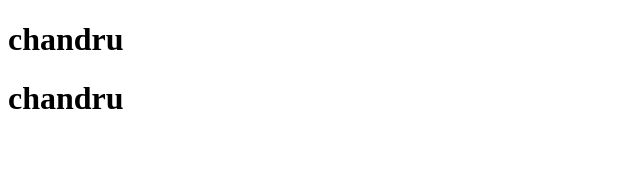
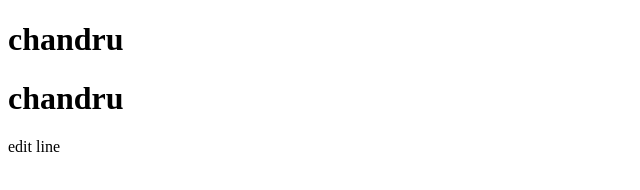
Before and after one commit to chandru0104/ex.1, a plain HTML site: page index.html in a window 1280 px wide. Shown: the full height of the page, 0-640 px from the left. Drawn offline with Linux system fonts and the light colour scheme.

Commit message:
Update index.html

```diff
--- a/index.html
+++ b/index.html
@@ -7,5 +7,6 @@
 <body>
     <h1>chandru</h1>
     <h1>chandru</h1>
+    edit line
 </body>
 </html>
```
